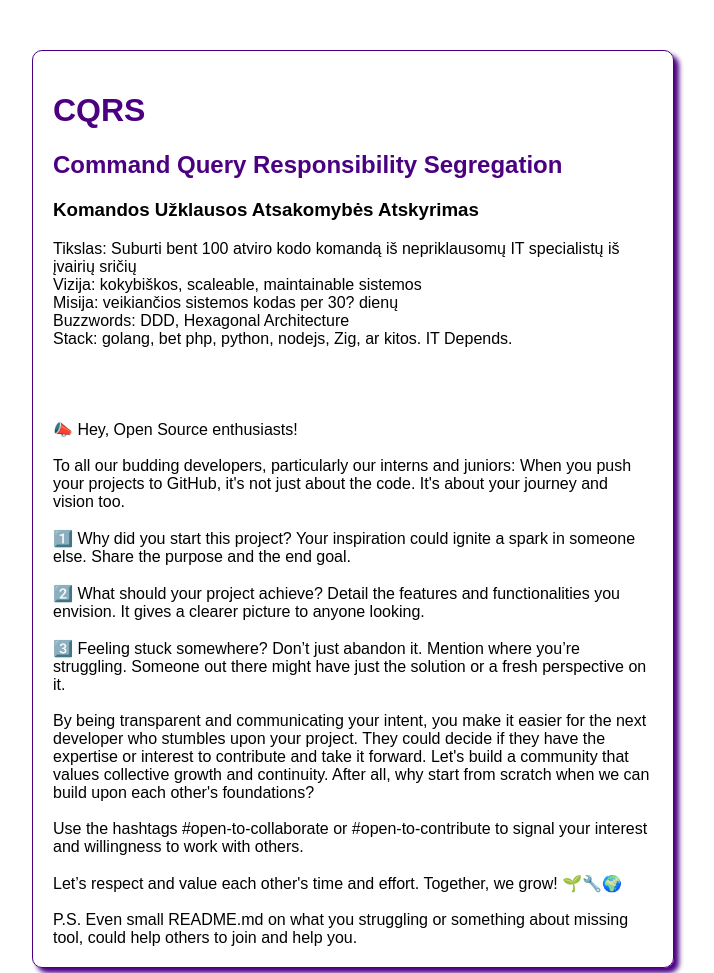
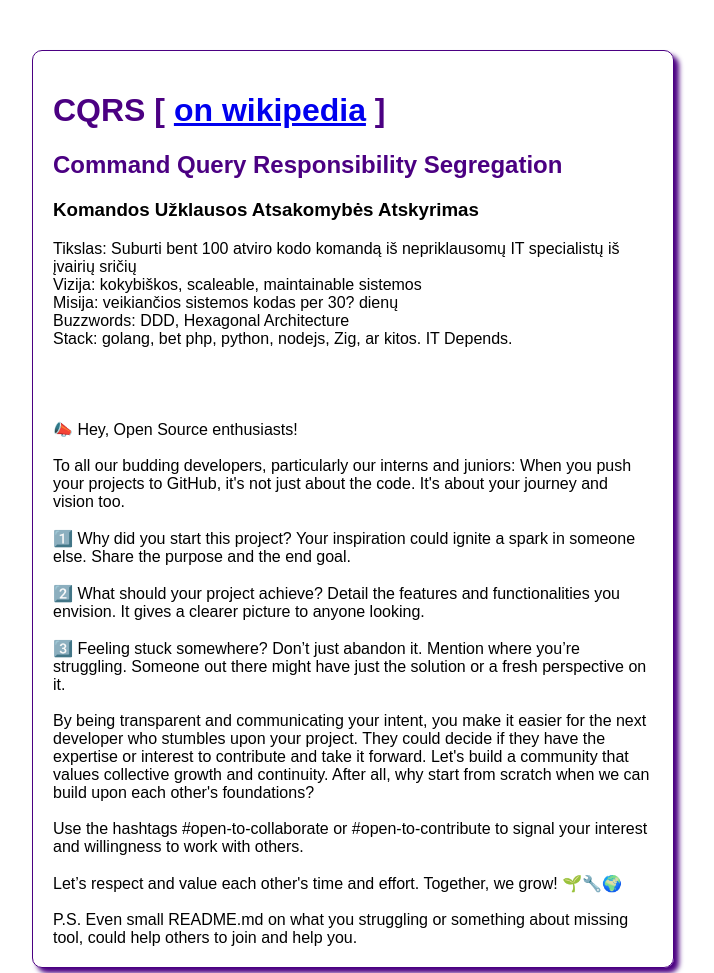
Before and after one commit to ituoga/cqrslt, a plain HTML site: page index.html in a window 1280 px wide. Shown: the top 973 px of the page, without its empty margins (287-1001 px from the left). Drawn offline with Linux system fonts and the light colour scheme.

Commit message:
wikipedia link

```diff
--- a/index.html
+++ b/index.html
@@ -52,7 +52,7 @@
 <body>
     <div class="container">
         <div class="name">
-            <h1>CQRS</h1>
+		<h1>CQRS [ <a href="https://en.wikipedia.org/wiki/Command_Query_Responsibility_Segregation">on wikipedia</a> ]</h1>
             <h2>Command Query Responsibility Segregation</h2>
             <h3>Komandos Užklausos Atsakomybės Atskyrimas</h3>
         </div>
```
